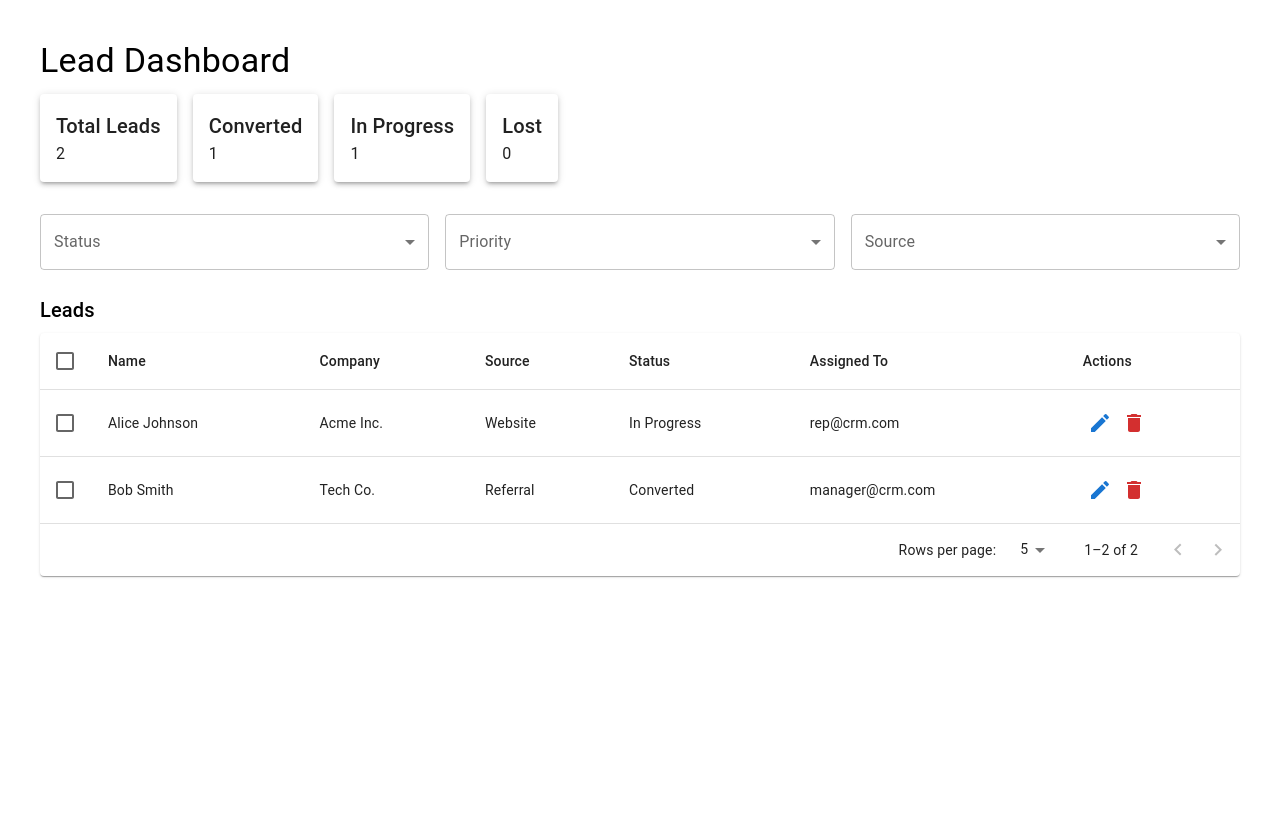
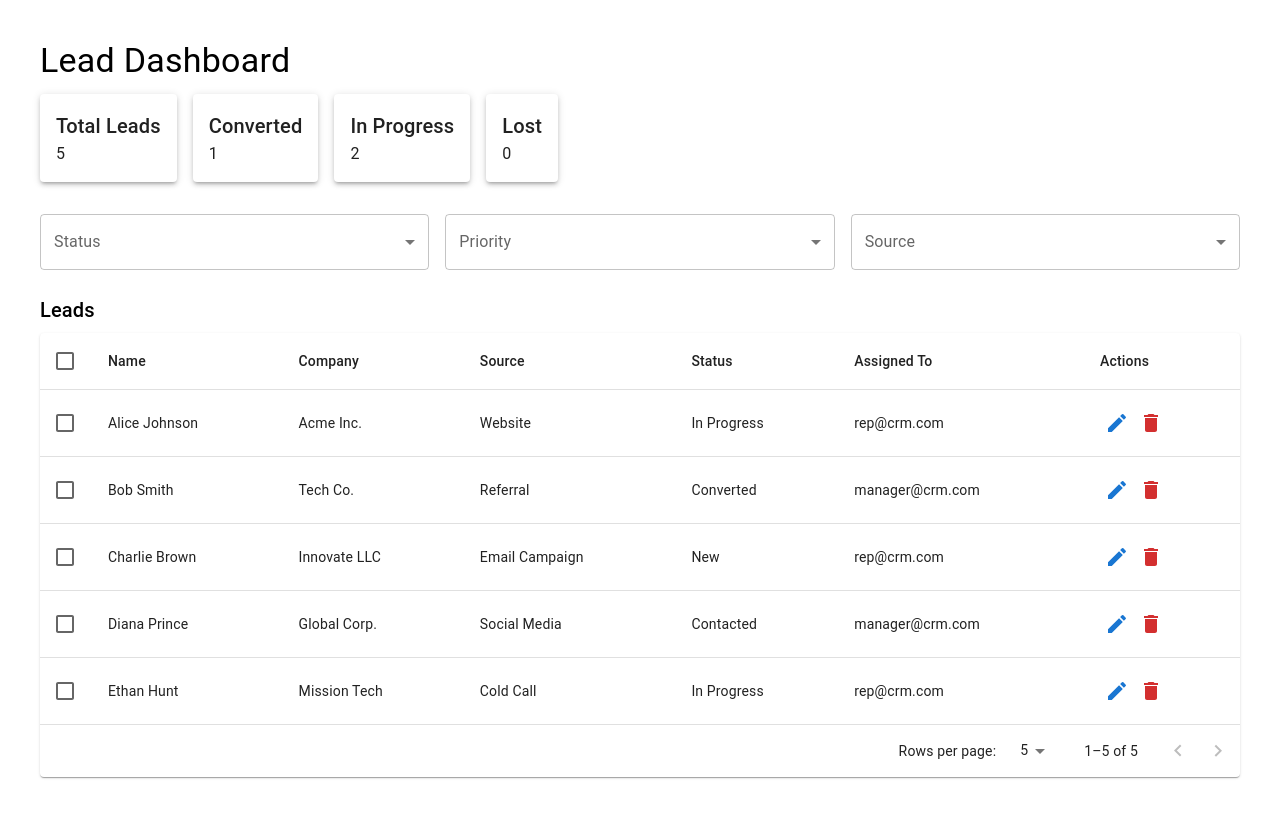
Before and after one commit to Eman-Abukhater/crm-leads-dashboard, a Next.js app: page /dashboard/leads in a window 1280 px wide. Built offline with nearby package versions, Linux system fonts and the light colour scheme.

Commit message:
Add more mock leads

```diff
--- a/src/features/leads/services.js
+++ b/src/features/leads/services.js
@@ -18,6 +18,33 @@ let leadsMock = [
       assignedTo: "manager@crm.com",
       priority: "Low",
     },
+    {
+      id: 3,
+      name: "Charlie Brown",
+      company: "Innovate LLC",
+      status: "New",
+      source: "Email Campaign",
+      assignedTo: "rep@crm.com",
+      priority: "Medium",
+    },
+    {
+      id: 4,
+      name: "Diana Prince",
+      company: "Global Corp.",
+      status: "Contacted",
+      source: "Social Media",
+      assignedTo: "manager@crm.com",
+      priority: "High",
+    },
+    {
+      id: 5,
+      name: "Ethan Hunt",
+      company: "Mission Tech",
+      status: "In Progress",
+      source: "Cold Call",
+      assignedTo: "rep@crm.com",
+      priority: "Low",
+    }
 
   ];
 
```
